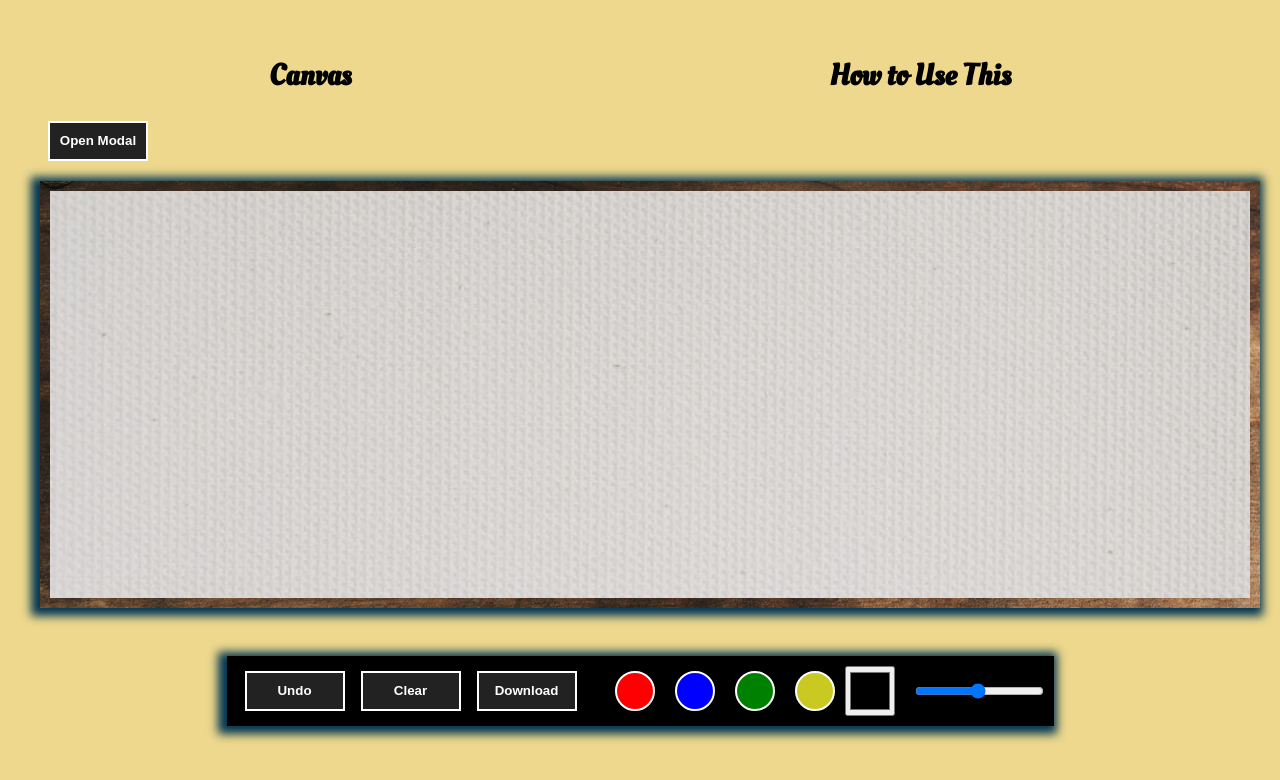
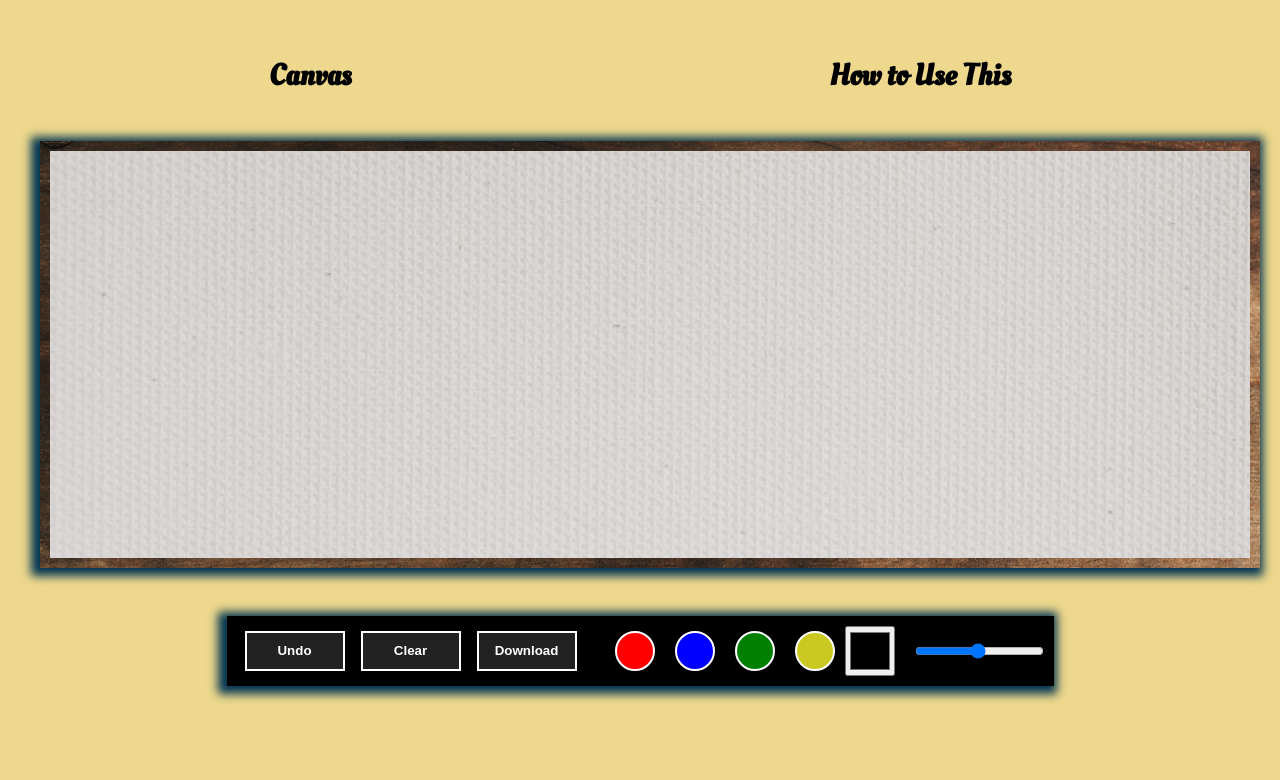
Before and after one commit to DavidVerghese/DrawingWithReact, a React (Create React App) app: page / in a window 1280 px wide. Shown: the top 780 px of the page. Built offline with nearby package versions, Linux system fonts and the light colour scheme.

Commit message:
took out download modal

```diff
--- a/src/Components/Canvas/Canvas.jsx
+++ b/src/Components/Canvas/Canvas.jsx
@@ -143,7 +143,7 @@ link.click();
 
   return <div>
 
-  <DownloadModal/>
+  {/* <DownloadModal/> */}
 
     <div className="cursor"> <i className="fa fa-paint-brush"></i></div><canvas id="canvas"></canvas> </div>
 }
```
